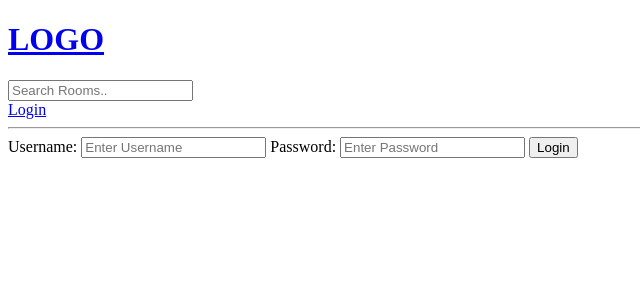
After one commit to OsamaHassan1144/LearningProject_Django, a Django app: page /login/ in a window 1280 px wide. The commit adds this page. Shown: the top 300 px of the page, without its empty margins (0-640 px from the left). Run offline with Django 4.2, Linux system fonts and the light colour scheme.

Commit message:
login&logout functionality

```diff
--- /dev/null
+++ b/studybud/base/templates/base/login_register.html
@@ -0,0 +1,14 @@
+{% extends 'main.html' %}
+
+{% block content %}
+<div>
+    <form action="" method="post">
+        {% csrf_token %}
+        <label>Username:</label>
+        <input type="text" name="username" placeholder="Enter Username">
+        <label>Password:</label>
+        <input type="password" name="password" placeholder="Enter Password">
+        <input type="submit" value="Login"/>
+    </form>
+</div>
+{% endblock content%}
--- a/studybud/base/urls.py
+++ b/studybud/base/urls.py
@@ -3,6 +3,10 @@ from django.urls import path
 from . import views
 
 urlpatterns = [
+    path('login/', views.loginPage, name="login"),
+    path('logout/', views.logoutUser, name="logout"),
+
+
     path('', views.home, name="home"),
     path('room/<str:pk>/', views.room, name="room"),
 
--- a/studybud/base/views.py
+++ b/studybud/base/views.py
@@ -1,7 +1,32 @@
 from django.shortcuts import render, redirect
 from django.db.models import Q
+from django.contrib.auth.models import User
+from django.contrib.auth import authenticate, login, logout
+from django.contrib import messages
 from .models import Room, Topic
 from .forms import RoomForm
+
+def loginPage(request):
+    if request.method == 'POST':
+        username = request.POST.get('username')
+        password = request.POST.get('password')
+        try:
+            user=User.objects.get(username=username)
+        except:
+            messages.error(request, 'User does not exist')
+        user = authenticate(request, username=username, password=password)
+        if user is not None:
+            login(request, user)
+            return redirect('home')
+        else:
+            messages.error(request, 'User or password does not exist')
+    context = {}
+    return render(request,'base/login_register.html', context )
+
+def logoutUser(request):
+    logout(request)
+    return redirect('home')
+
 
 def home(request):
     q = request.GET.get('q') if request.GET.get('q') != None else ''
--- a/studybud/templates/main.html
+++ b/studybud/templates/main.html
@@ -8,6 +8,13 @@
 </head>
 <body>
     {% include 'navbar.html' %}
+    {% if messages %}
+    <ul class="messages">
+        {% for message in messages %}
+            <li{% if message.tags %} class="{{ message.tags }}"{% endif %}>{{ message }}</li>
+        {% endfor %}
+    </ul>
+    {% endif %}
     {% block content %}
 
     {% endblock %}
--- a/studybud/templates/navbar.html
+++ b/studybud/templates/navbar.html
@@ -4,4 +4,9 @@
 <form action="{% url 'home' %}" method="get">
     <input type="text" name="q" placeholder="Search Rooms.."/>
 </form>
+{% if request.user.is_authenticated %}
+<a href="{% url 'logout' %}">Logout</a>
+{% else %}
+<a href="{% url 'login' %}">Login</a>
+{% endif %}
 <hr>
```
Also changed, not shown: studybud/db.sqlite3.
